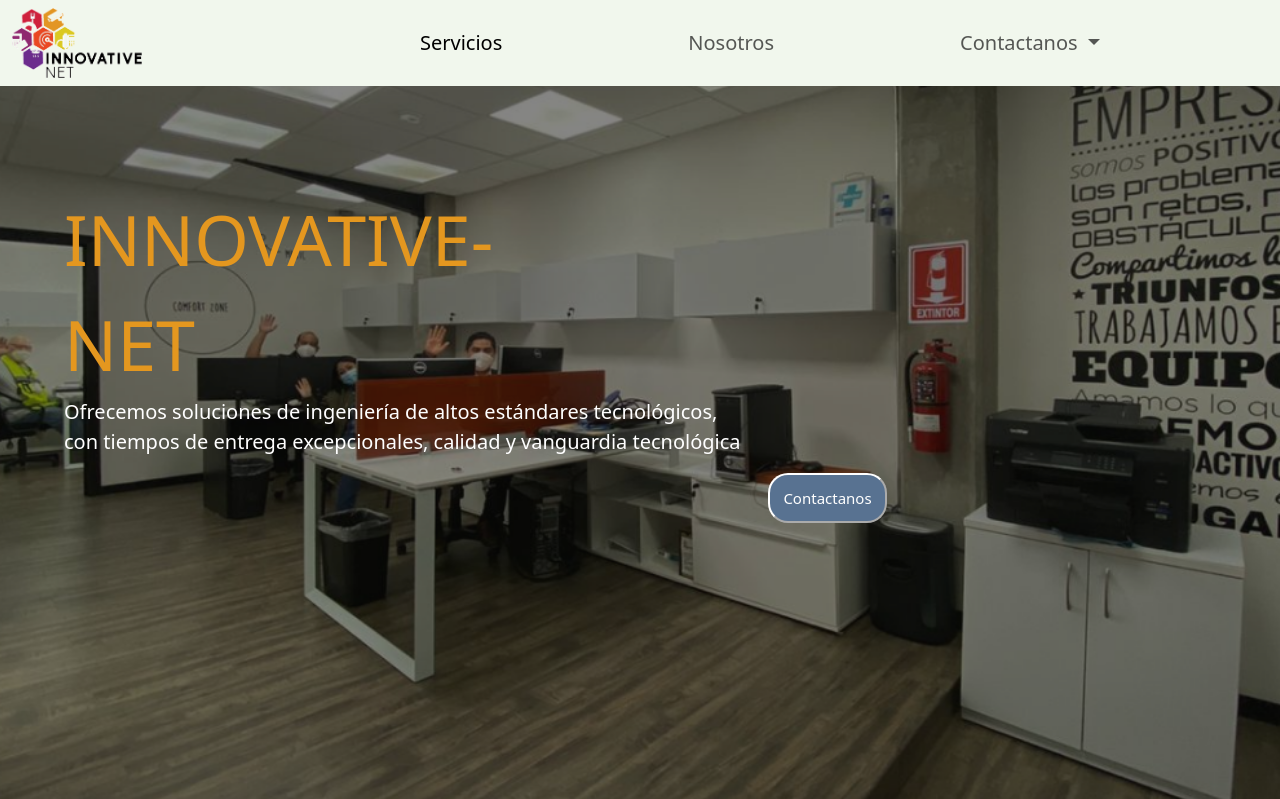
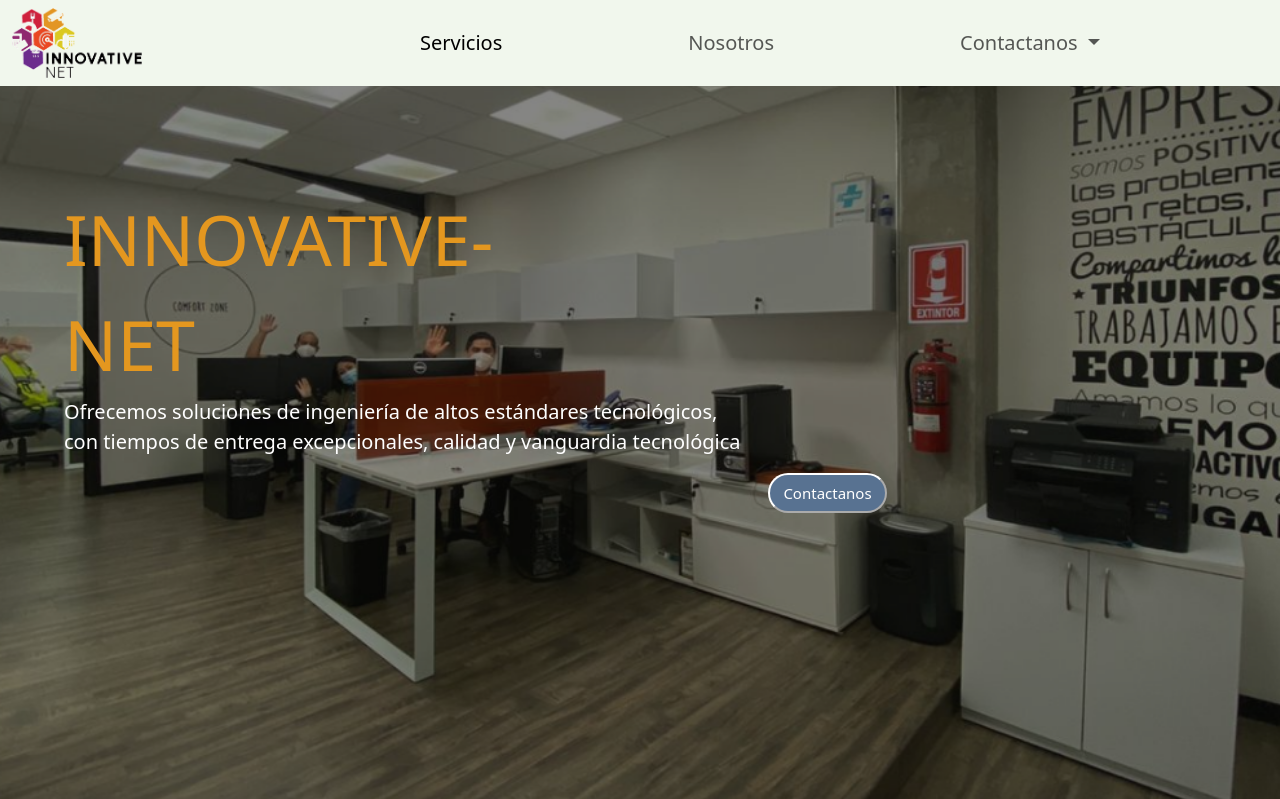
Before and after one commit to Innovative-net-mx/innovative-Webpage, a Django app: page / in a window 1280 px wide. Shown: the top 799 px of the page. Run offline with Django 3.2, Linux system fonts and the light colour scheme; some libraries are stand-ins or nearby versions.

Commit message:
detallitos

```diff
--- a/homepage/static/css/estilo.css
+++ b/homepage/static/css/estilo.css
@@ -39,12 +39,8 @@
       margin-right: 10%;
       justify-content: right;
       margin-top: 2%;
-
-
     }
   }
-
-
 
   @media(max-width: 1500px){
     .texto{
--- a/homepage/templates/homepage/home_ruben.html
+++ b/homepage/templates/homepage/home_ruben.html
@@ -43,7 +43,7 @@
     <br>
     <div class="texto">INNOVATIVE- <br>NET</div>
     <P> Ofrecemos soluciones de ingeniería de altos estándares tecnológicos,<br> con tiempos de entrega excepcionales, calidad y vanguardia tecnológica</P>
-    <a href="{% url "contacto" %}" ><button class="btin" type="button" style=" margin-left: 60%;  border-color: white; background-color: #587291; color: white; border-radius: 20px; height: 50px; width: 119px;">Contactanos</button> </a>
+    <a href="{% url "contacto" %}" ><button type="button" style=" margin-left: 60%;  border-color: white; background-color: #587291; color: white; border-radius: 20px; height: 40px; width: 119px;">Contactanos</button> </a>
   </div>
 
 
```
